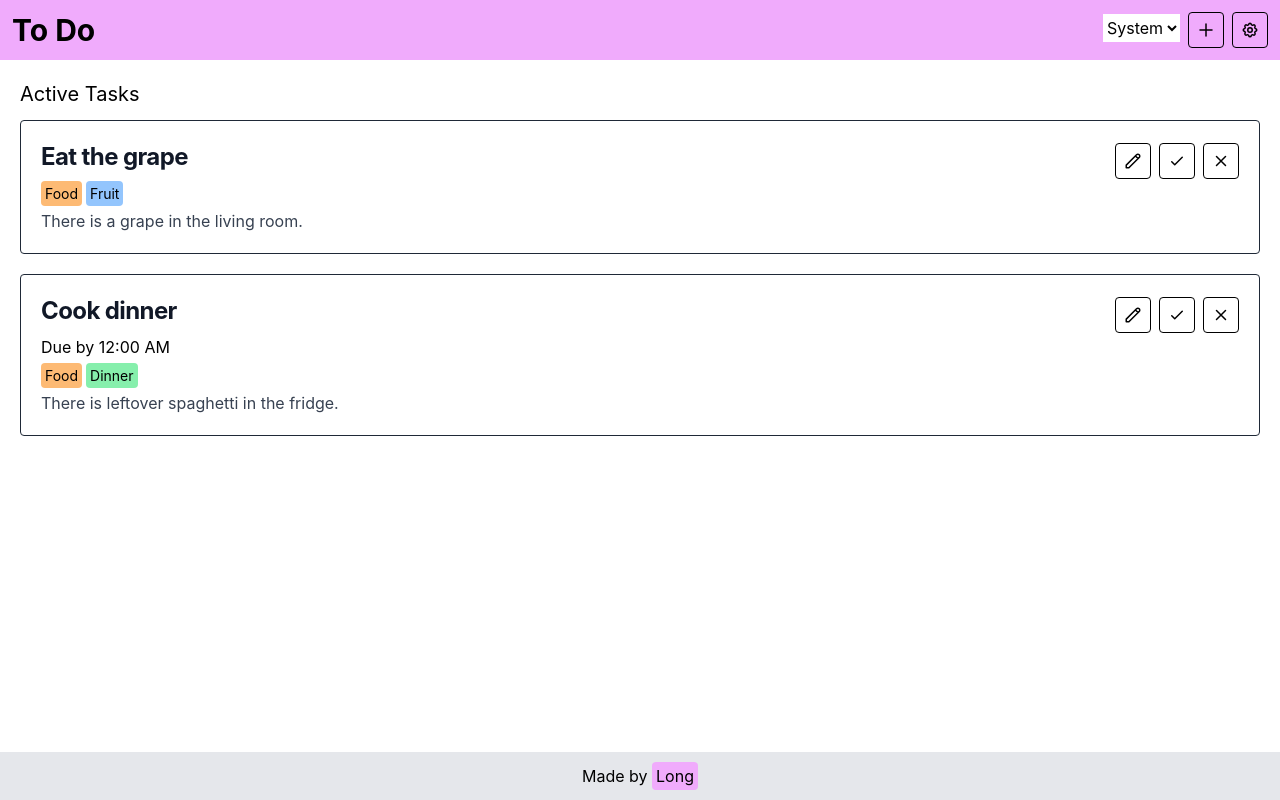
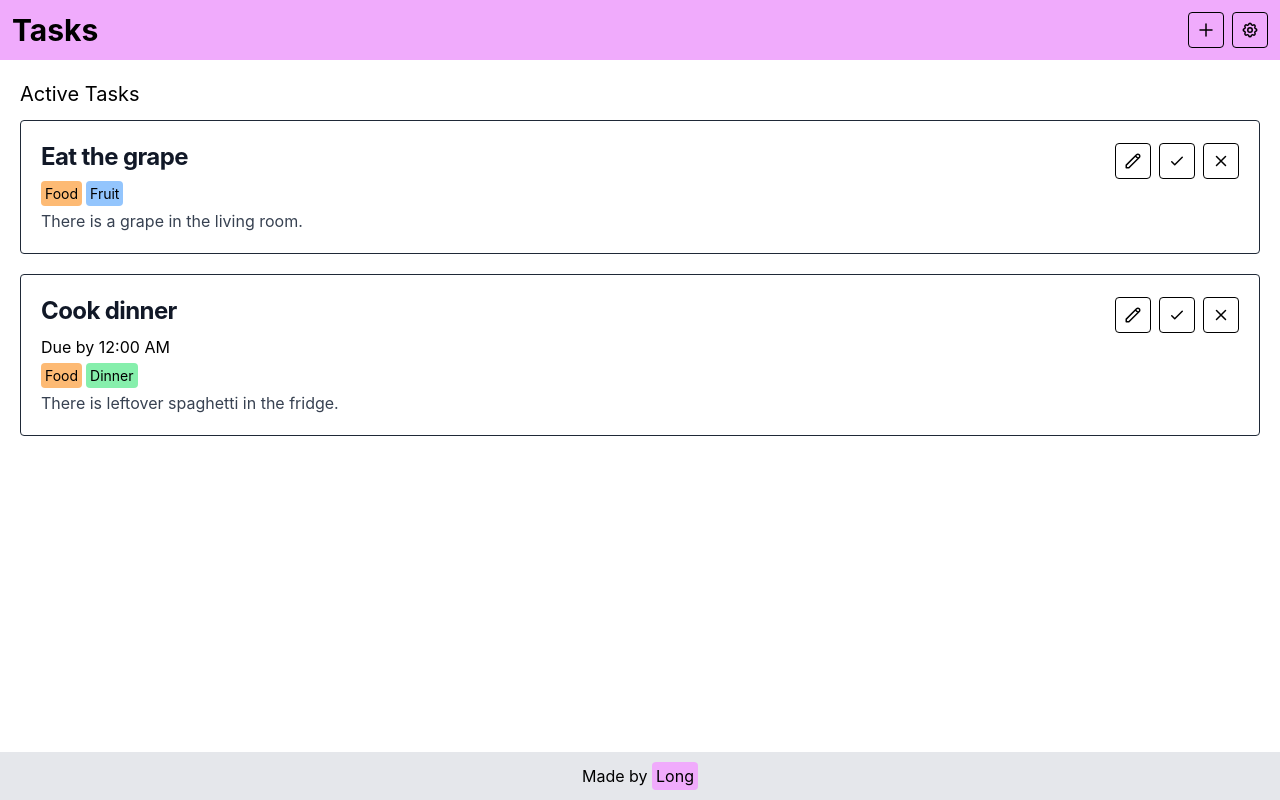
Before and after one commit to vulongm/tasks-web, a Next.js app: page / in a window 1280 px wide. Built offline with nearby package versions, Linux system fonts and the light colour scheme.

Commit message:
Rename header text to Tasks and remove theme switcher

```diff
--- a/pages/Header.tsx
+++ b/pages/Header.tsx
@@ -1,31 +1,13 @@
 import type { NextPage } from 'next'
 import { PlusIcon, CogIcon } from '@heroicons/react/outline'
-import { useState, useEffect } from 'react'
-import {useTheme} from 'next-themes'
 
 const Header: NextPage = () => {
-  const [mounted, setMounted] = useState(false)
-  const { theme, setTheme } = useTheme()
-
-  useEffect(() => {
-    setMounted(true)
-  }, [])
-
-  if (!mounted) {
-    return null
-  }
-
   return (
     <nav className="flex items-center justify-between flex-wrap p-3 text-black bg-fuchsia-300">
       <h1 className="text-3xl font-bold">
-        To Do
+        Tasks
       </h1>
       <div className="space-x-2">
-        <select value={theme} onChange={e => setTheme(e.target.value)} className="inline-block h-7 bg-white dark:bg-white text-black dark:text-black">
-          <option value="system" className="bg-white dark:bg-white text-black dark:text-black">System</option>
-          <option value="dark" className="bg-white dark:bg-white text-black dark:text-black">Dark</option>
-          <option value="light" className="bg-white dark:bg-white text-black dark:text-black">Light</option>
-        </select>
         <PlusIcon className="inline-block h-9 w-9 p-2 border rounded border-black hover:bg-fuchsia-200"/>
         <CogIcon className="inline-block h-9 w-9 p-2 border rounded border-black hover:bg-fuchsia-200"/>
       </div>
```
